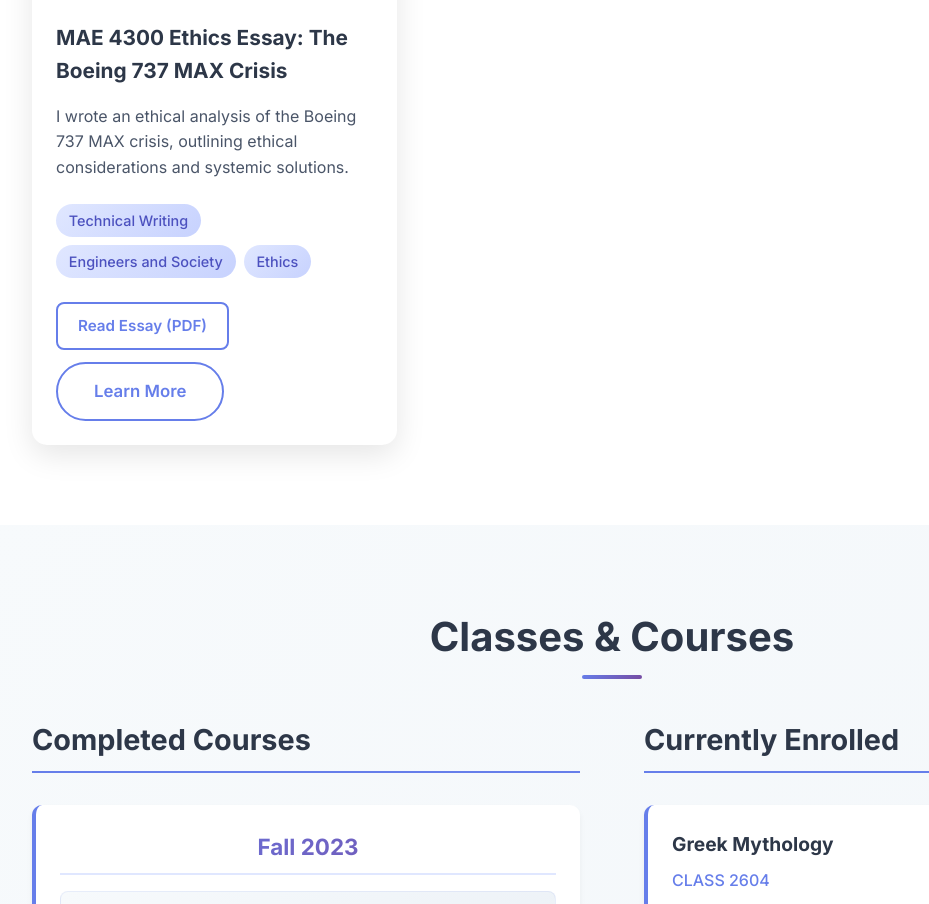
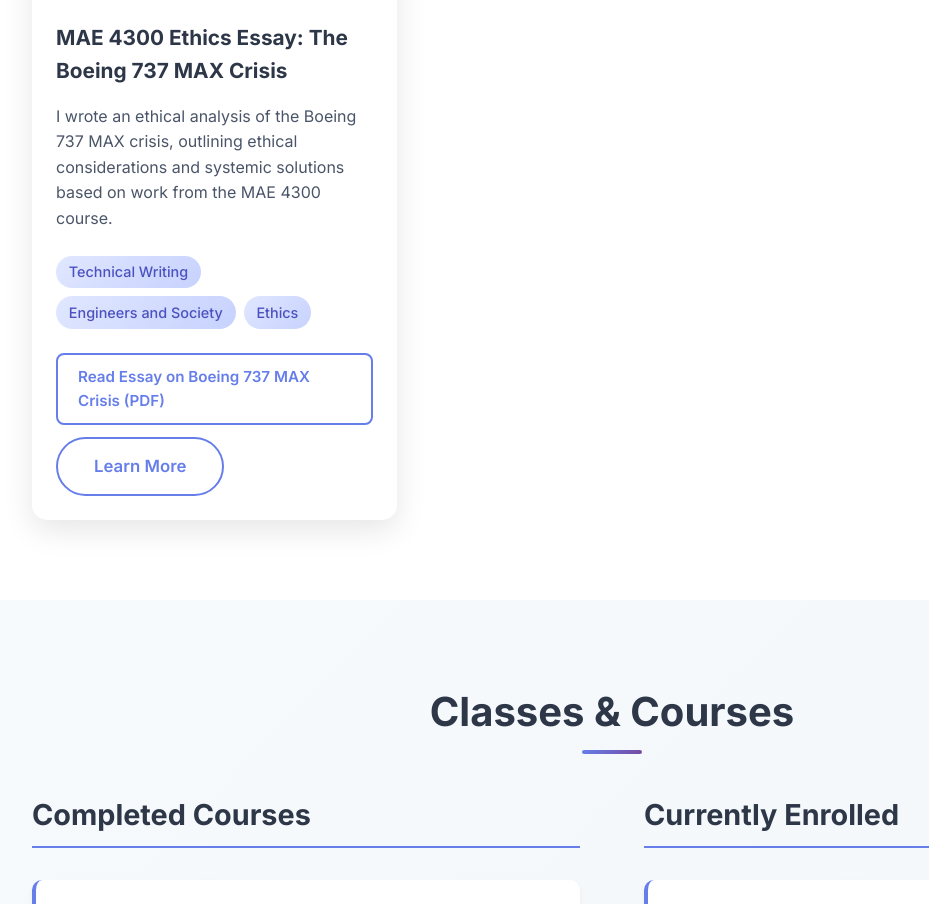
Before and after one commit to JonathanDistler/JonathanDistlerPortfolio, a plain HTML site: page index.html in a window 1280 px wide. Shown: the part 8588-9492 px from the top of the page, without its empty margins (28-957 px from the left). Drawn offline with Linux system fonts and the light colour scheme; no server answers.

Commit message:
updates ethics class

```diff
--- a/index.html
+++ b/index.html
@@ -690,7 +690,7 @@ ejm   `.__|_______.'</pre>
 
                 <div class="project-content">
                     <h3>MAE 4300 Ethics Essay: The Boeing 737 MAX Crisis</h3>
-                    <p>I wrote an ethical analysis of the Boeing 737 MAX crisis, outlining ethical considerations and systemic solutions.</p>
+                    <p>I wrote an ethical analysis of the Boeing 737 MAX crisis, outlining ethical considerations and systemic solutions based on work from the MAE 4300 course.</p>
 
                     <div class="project-tech">
                         <span class="tech-tag">Technical Writing</span>
@@ -700,7 +700,7 @@ ejm   `.__|_______.'</pre>
 
                     <div class="project-links">
                         <a href="assets/resume/Ethics_Final_Paper.pdf" target="_blank" class="project-link">
-                        Read Essay (PDF)
+                        Read Essay on Boeing 737 MAX Crisis (PDF)
                         </a>
                         <a class="btn btn-primary project-expand-btn" href="#mae4300-ethics">Learn More</a>
                     </div>
```
